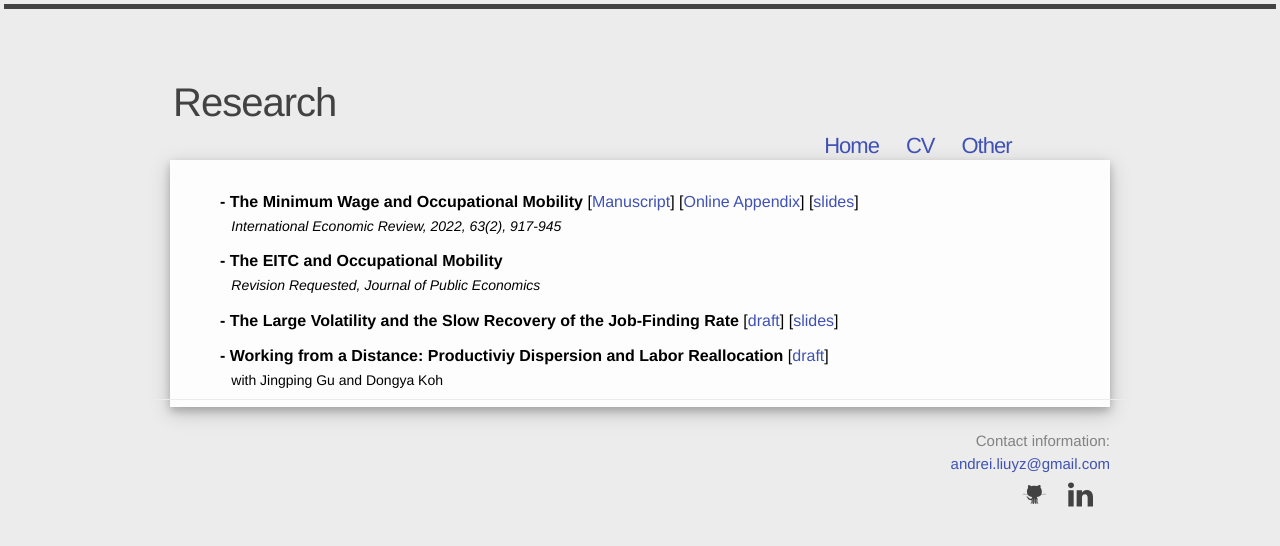
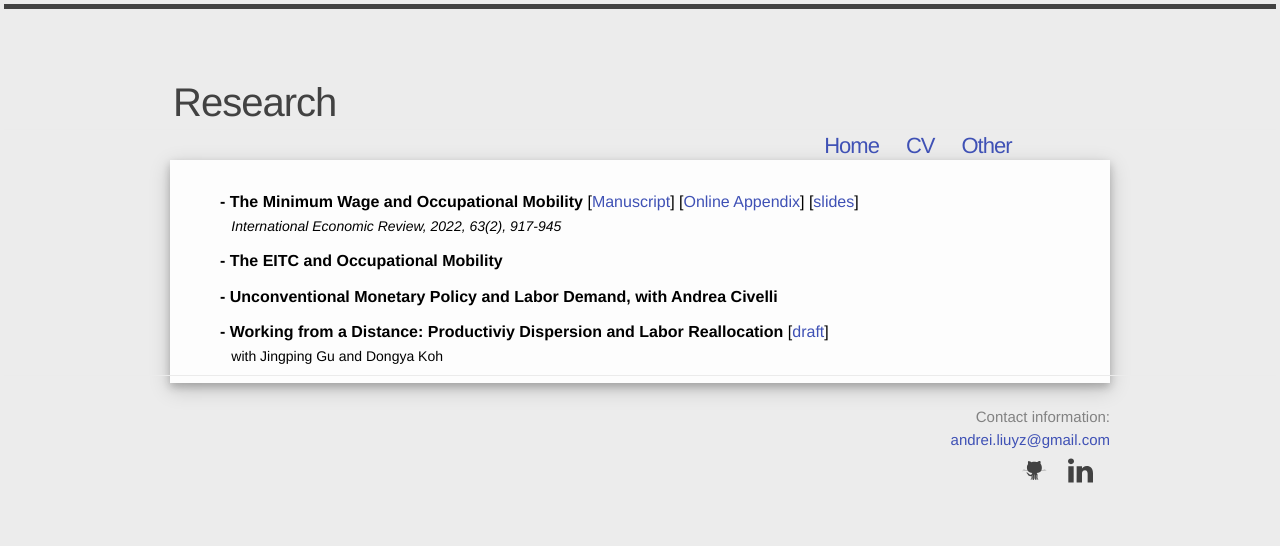
Before and after one commit to Andrew-YizhouLiu/Andrew-YizhouLiu.github.io, a Jekyll site: the page built from research.html, in a window 1280 px wide. Shown: the top 546 px of the page. Built offline with Jekyll 4.4.1, drawn with Linux system fonts in a browser that asks for light colours; comment, search, counter and statistics services are not loaded.

Commit message:
Update research.html

```diff
--- a/research.html
+++ b/research.html
@@ -48,14 +48,10 @@
         <p style="margin-bottom: -0.4cm;">   </p>
 
         <p style="margin-bottom: 0.7cm;font-size:16px;color:black"><b> - The EITC and Occupational Mobility </b>
-        <br/> <span style="font-size:14px;margin-left:0.3cm;font-style:italic;"> Revision Requested, Journal of Public Economics <span> </p>
         <p style="margin-bottom: -0.4cm;">   </p>
 
-        <p style="margin-bottom: 0.7cm;font-size:16px;color:black"><b> - The Large Volatility and the Slow Recovery of the Job-Finding Rate </b>
-          [<a href="files/jf_rate_convergence.pdf"
-          target="_blank">draft</a>]
-          [<a href="files/presentation_UCI.pdf" target="_blank">slides</a>]
-          <p style="margin-bottom: -0.4cm;">   </p>
+        <p style="margin-bottom: 0.7cm;font-size:16px;color:black"><b> - Unconventional Monetary Policy and Labor Demand, with Andrea Civelli </b>
+        <p style="margin-bottom: -0.4cm;">   </p>
 
           <p style="margin-bottom: 0.7cm;font-size:16px;color:black"><b> - Working from a Distance:
           Productiviy Dispersion and Labor Reallocation </b>
@@ -113,13 +109,9 @@
       <p style="margin-bottom: -0.4cm;">   </p>
 
       <p style="margin-bottom: 0.7cm;font-size:14px;color:black"><b> - The EITC and Occupational Mobility </b>
-      <br/> <span style="font-size:12px;margin-left:0.3cm;font-style:italic;"> Revision Requested, Journal of Public Economics <span> </p>
       <p style="margin-bottom: -0.4cm;">   </p>
 
-        <p style="margin-bottom: 0.7cm;font-size:14px;color:black"><b> - The Large Volatility and the Slow Recovery of the Job-Finding Rate </b>
-          [<a href="files/jf_rate_convergence.pdf"
-          target="_blank">draft</a>]
-          [<a href="files/presentation_UCI.pdf" target="_blank">slides</a>]
+        <p style="margin-bottom: 0.7cm;font-size:14px;color:black"><b> - Unconventional Monetary Policy and Labor Demand, with Andrea Civelli </b>
           <p style="margin-bottom: -0.4cm;">   </p>
 
         <p style="margin-bottom: 0.7cm;font-size:14px;color:black"><b> - Working from a Distance:
```
